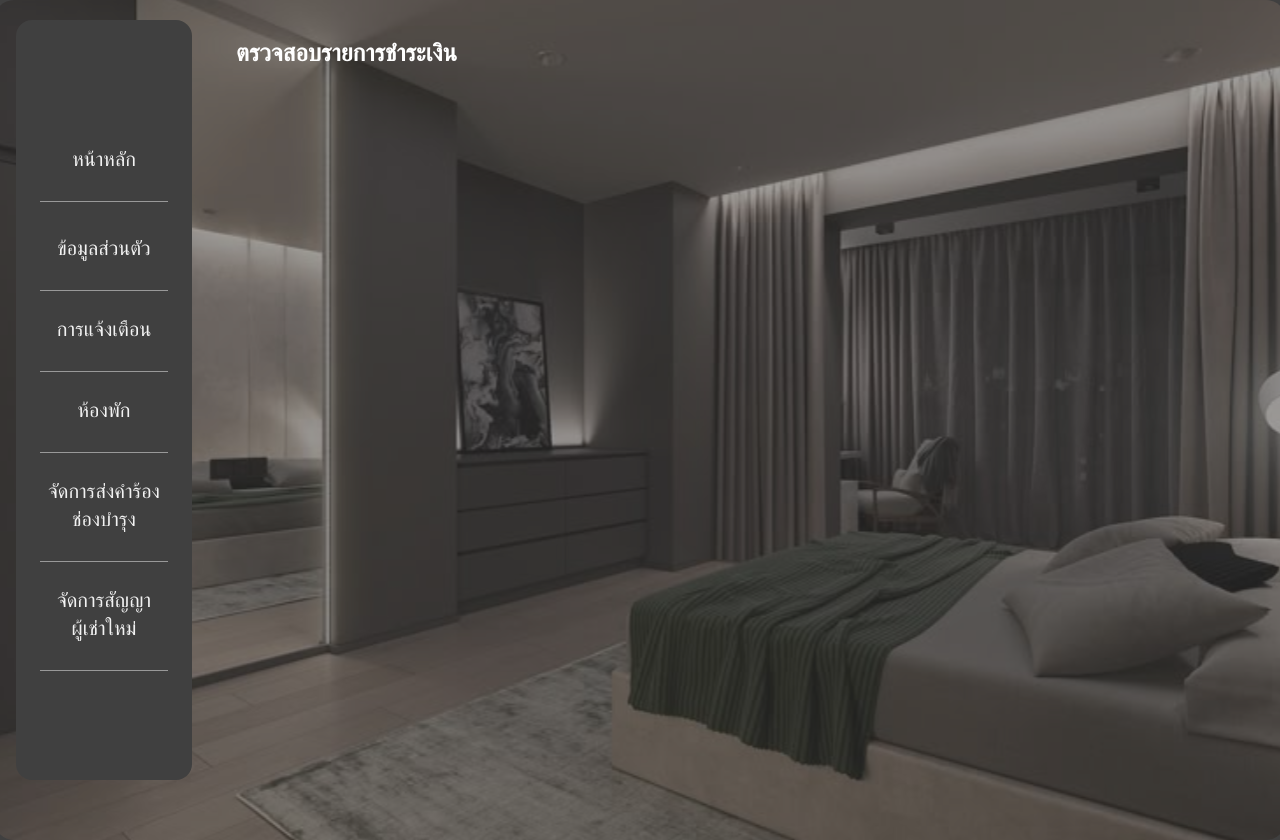
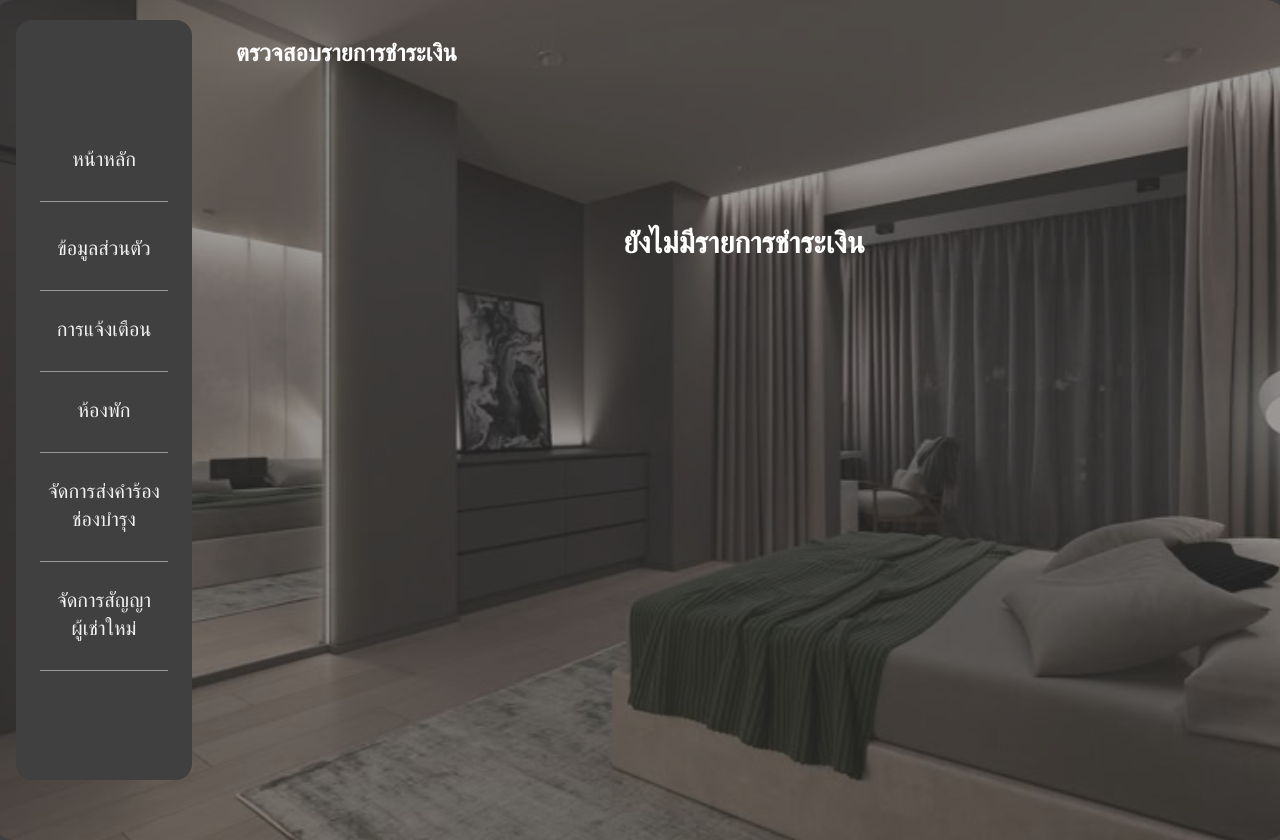
Before and after one commit to PayAndSleep-Team/PayAndSleep-Front, a SvelteKit app: page /host/verify-payment in a window 1280 px wide. Built offline with nearby package versions, Linux system fonts and the light colour scheme; no server answers.

Commit message:
Update: fix text again

```diff
--- a/src/routes/host/+page.svelte
+++ /dev/null
@@ -1,4 +0,0 @@
-<script>
-    /** @type {{ data: import('./$types').PageData }} */
-    let { data } = $props();
-</script>
--- a/src/routes/host/dashboard/+page.svelte
+++ b/src/routes/host/dashboard/+page.svelte
@@ -40,7 +40,8 @@
                 return {
                     room: item.room_number,
                     name: item.tenant_name,
-                    time: item.created_at,
+                    // time: item.start_date.split(" ")[0],
+                    time: item.start_date,
                 };
             });
 
--- a/src/routes/host/managemaintenance/+page.svelte
+++ b/src/routes/host/managemaintenance/+page.svelte
@@ -13,7 +13,7 @@
             const data = await res.json();
             newRequests = data.filter(req => req.status === "pending");
             inProgressRequests = data.filter(req => req.status === "in_progress");
-            completedRequests = data.filter(req => req.status === "completed");
+            completedRequests = data.filter(req => req.status === "completed").slice(0, 3);
         } catch (error) {
             console.error("Error fetching message:", error);
         }
--- a/src/routes/host/verify-payment/+page.svelte
+++ b/src/routes/host/verify-payment/+page.svelte
@@ -108,6 +108,22 @@
     <p class="font-bold text-4xl md:text-5xl text-white">{roomNumber}</p>
   </div>
 
+  {#if payment_id === 0}
+    <div class="flex justify-center items-center h-[300px]">
+      <p class="text-white
+        text-2xl md:text-3xl
+        font-semibold
+        text-center
+        w-full
+        max-w-md
+        px-4
+        md:px-6
+        lg:px-8
+      ">
+        ยังไม่มีรายการชำระเงิน
+      </p>
+    </div>
+  {:else}
   <div
     class="grid grid-cols-1 sm:grid-cols-2 lg:grid-cols-4 gap-4 mb-6"
     in:fly={{ y: 20, duration: 400, delay: 200 }}
@@ -243,4 +259,5 @@
       </button>
     </div>
   </div>
+  {/if}
 </div>
--- a/src/routes/tenant/dashboard/+page.svelte
+++ b/src/routes/tenant/dashboard/+page.svelte
@@ -165,7 +165,7 @@
               out:fly={{ y: -20, duration: 300 }}
             >
               <p class="text-xl sm:text-2xl font-bold text-center">
-                คำร้องซ่อมบำรุง {i + 1}
+                คำร้องซ่อมบำรุง
               </p>
               <div class="flex justify-center">
                 <p
```
